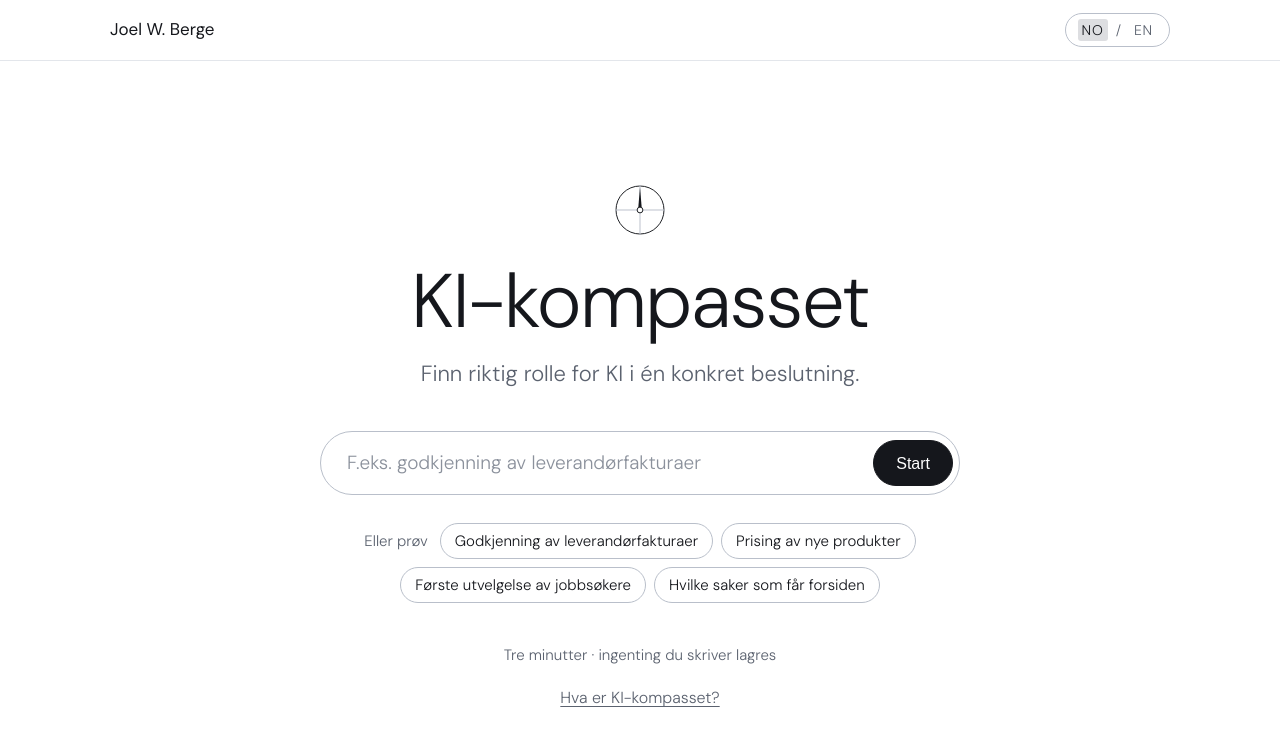
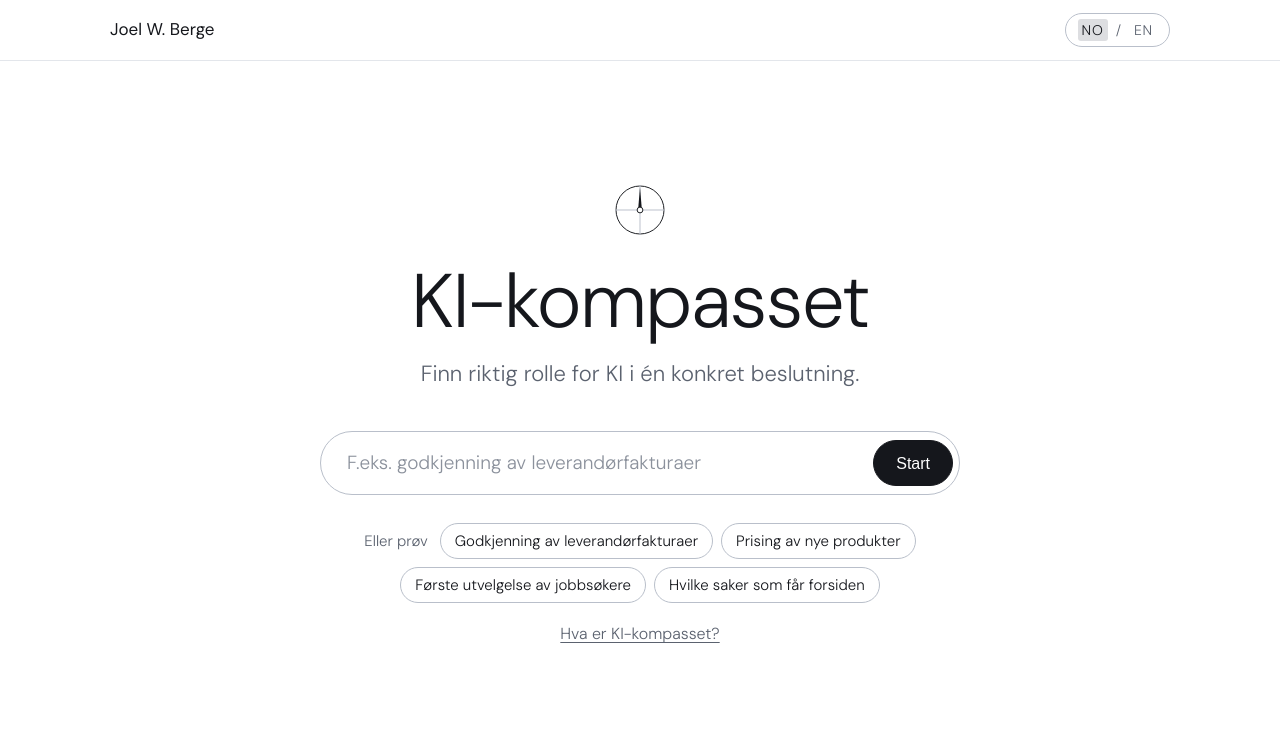
Before and after one commit to joelberge/joelberge.github.io, a Jekyll site: the page built from ki-kompasset/index.html, in a window 1280 px wide. Shown: the top 746 px of the page. Built offline with Jekyll 4.4.1, drawn with Linux system fonts in a browser that asks for light colours.

Commit message:
AI Compass: remove the time/privacy line from the start screen (#19)
Claude-Session: https://claude.ai/code/session_01QuEDscUrZkVPfLcMTuAdVm

Co-authored-by: Claude <noreply@anthropic.com>

```diff
--- a/_data/compass.yml
+++ b/_data/compass.yml
@@ -25,7 +25,6 @@ ui:
       - Første utvelgelse av jobbsøkere
       - Hvilke saker som får forsiden
     start: Start
-    meta: Tre minutter · ingenting du skriver lagres
     too_short: Skriv inn én konkret beslutning, for eksempel «godkjenning av leverandørfakturaer».
     too_broad: Dette høres ut som mer enn én beslutning. Kompasset virker best når du analyserer én konkret beslutning om gangen.
     edit: Endre
@@ -78,7 +77,6 @@ ui:
       - First screening of job applicants
       - Choosing the front-page stories
     start: Start
-    meta: Three minutes · nothing you type is stored
     too_short: Enter one specific decision, for example "approving supplier invoices".
     too_broad: This sounds like more than one decision. The compass works best on one specific decision at a time.
     edit: Edit
--- a/assets/css/compass.css
+++ b/assets/css/compass.css
@@ -50,7 +50,6 @@
   border: 1px solid var(--rule-strong); border-radius: 999px; padding: 5px 14px;
 }
 .chip:hover { background: var(--hl-soft); border-color: var(--ink); }
-.start-meta { margin: 40px 0 0; color: var(--muted); font-size: 15px; }
 
 .what { margin-top: 18px; max-width: 34em; color: var(--muted); font-size: 16px; }
 .what summary { cursor: pointer; list-style: none; text-decoration: underline; text-decoration-thickness: 1px; text-underline-offset: 0.2em; }
--- a/assets/js/compass.js
+++ b/assets/js/compass.js
@@ -70,7 +70,6 @@
           '<button type="button" class="btn btn-solid" id="broad-go">' + esc(T.continue_anyway) + "</button></div>" +
         "</div>" +
         '<div class="chips"><span class="chips-label">' + esc(T.examples_label) + "</span>" + chips + "</div>" +
-        '<p class="start-meta">' + esc(T.meta) + "</p>" +
         '<details class="what"><summary>' + esc(T.what_is) + "</summary><p>" + esc(T.what_is_body) + "</p></details>" +
       "</section>",
       ".start-title"
```
